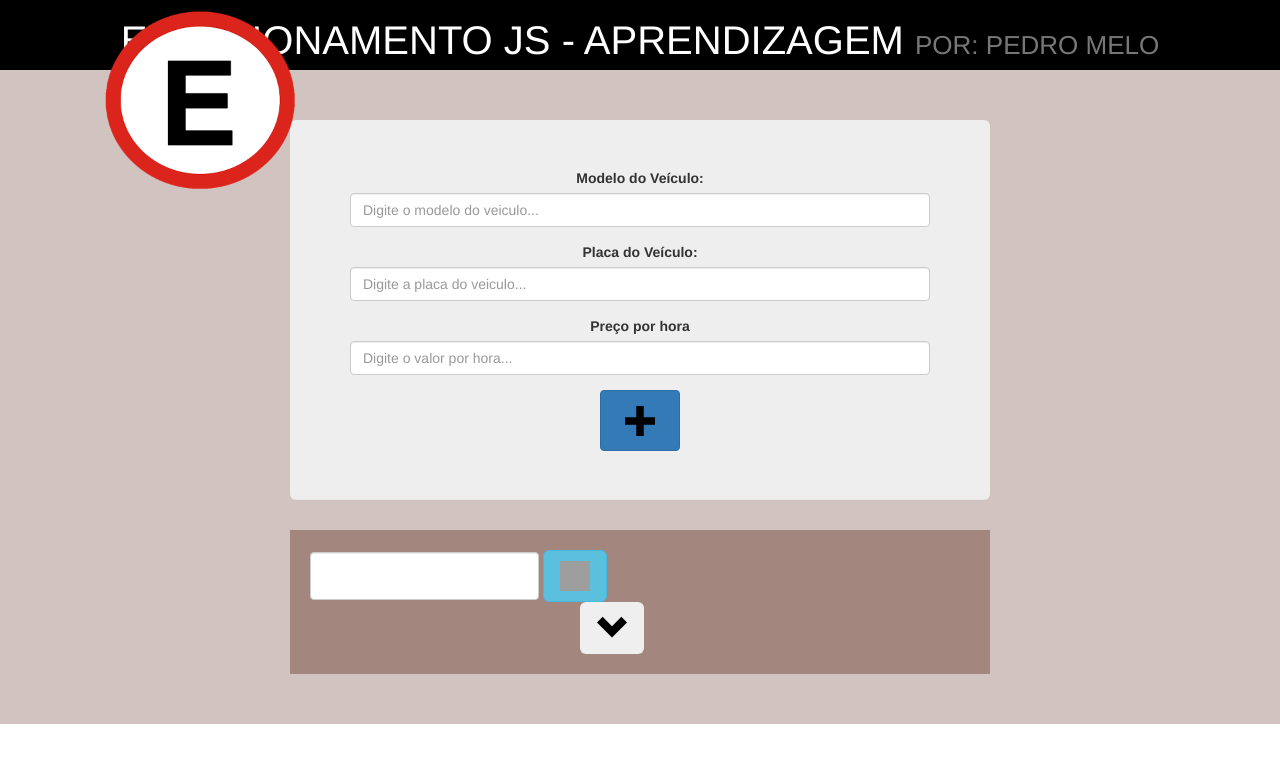
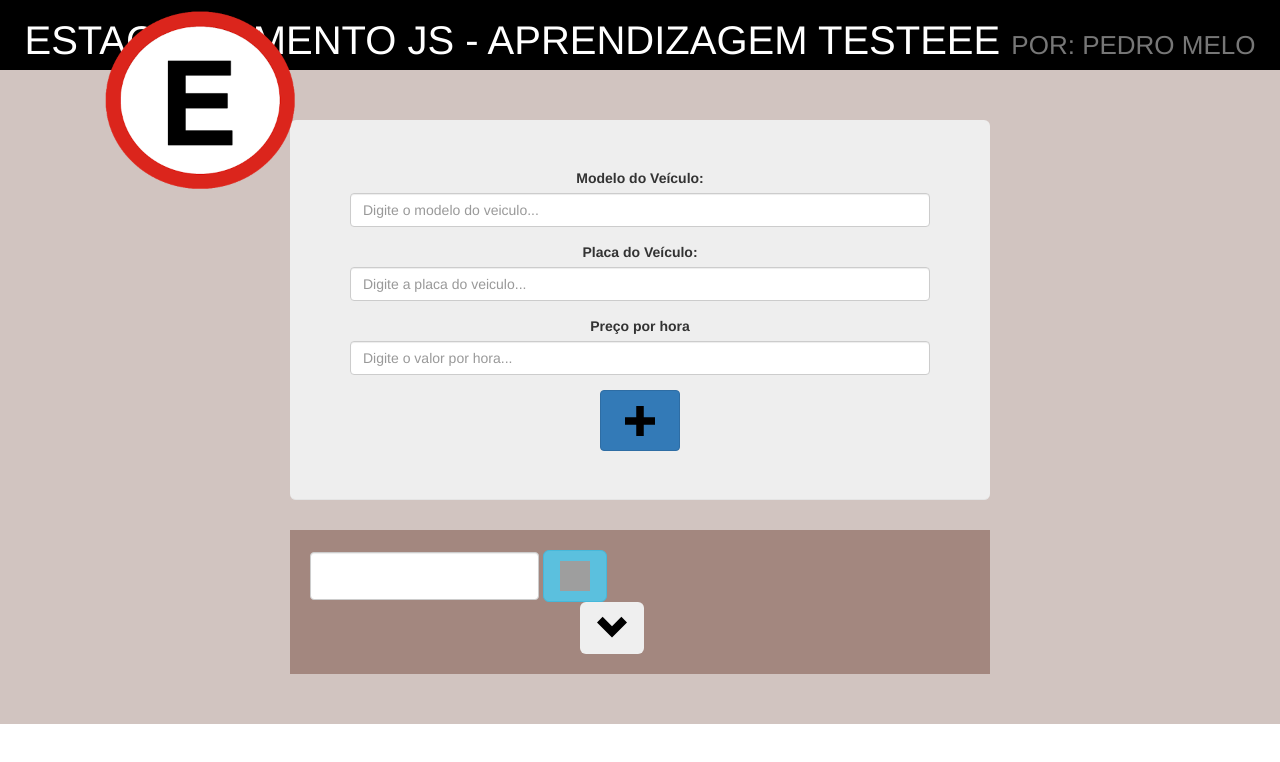
Before and after one commit to PedroMeloTI/Estacionamento-JS, a plain HTML site: page index.html in a window 1280 px wide. Drawn offline with nearby package versions, Linux system fonts and the light colour scheme; grey boxes are pictures that could not be loaded.

Commit message:
Treinando modificação em branch e enviando ao servidor

```diff
--- a/index.html
+++ b/index.html
@@ -10,7 +10,7 @@
 
 	<div class=" header container-fluid">
 		<img id="img_estacionar" src="estacionar.png" alt="estacionar">
-		<center><h2>Estacionamento JS - Aprendizagem <small>por: Pedro Melo</small></h2></center>
+		<center><h2>Estacionamento JS - Aprendizagem  TESTEEE <small>por: Pedro Melo</small></h2></center>
 	</div>
 
 	<div id="conteudo" class="container-fluid">
```
